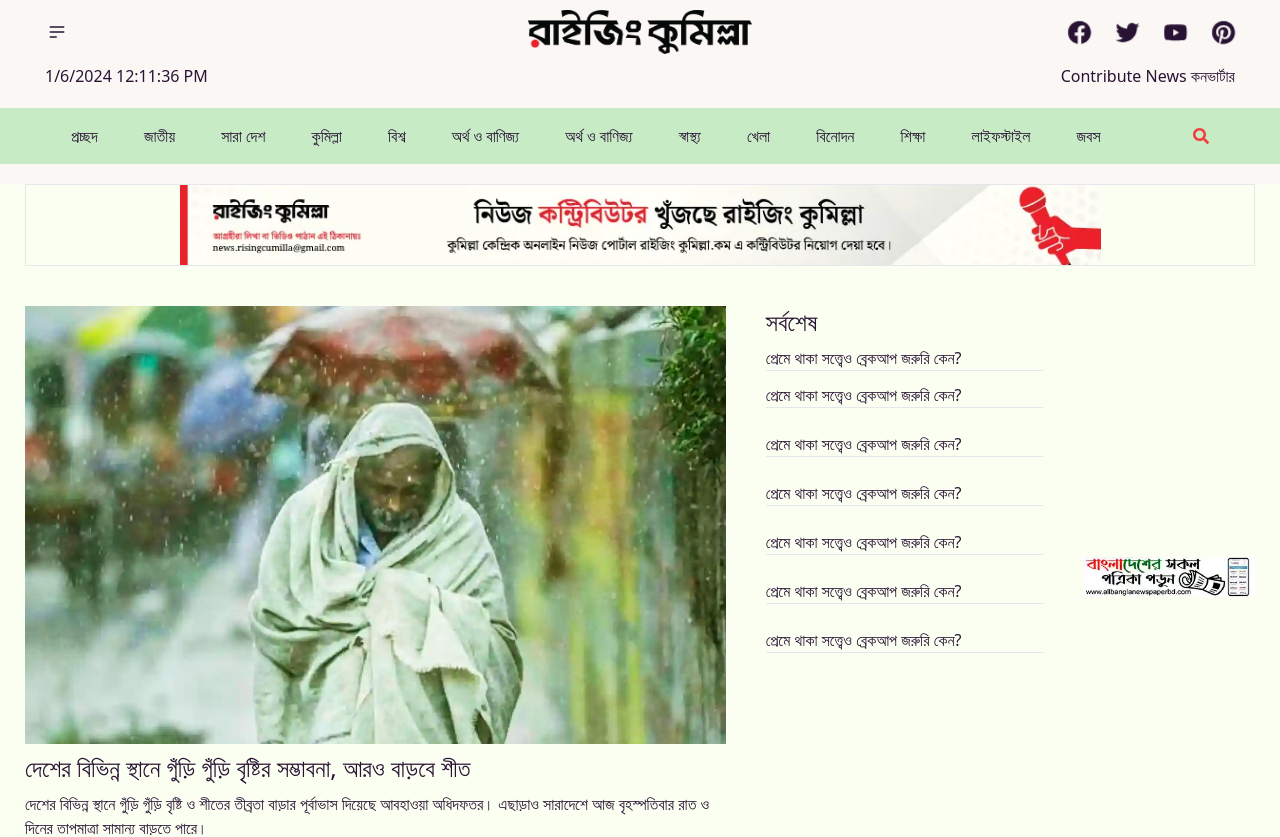
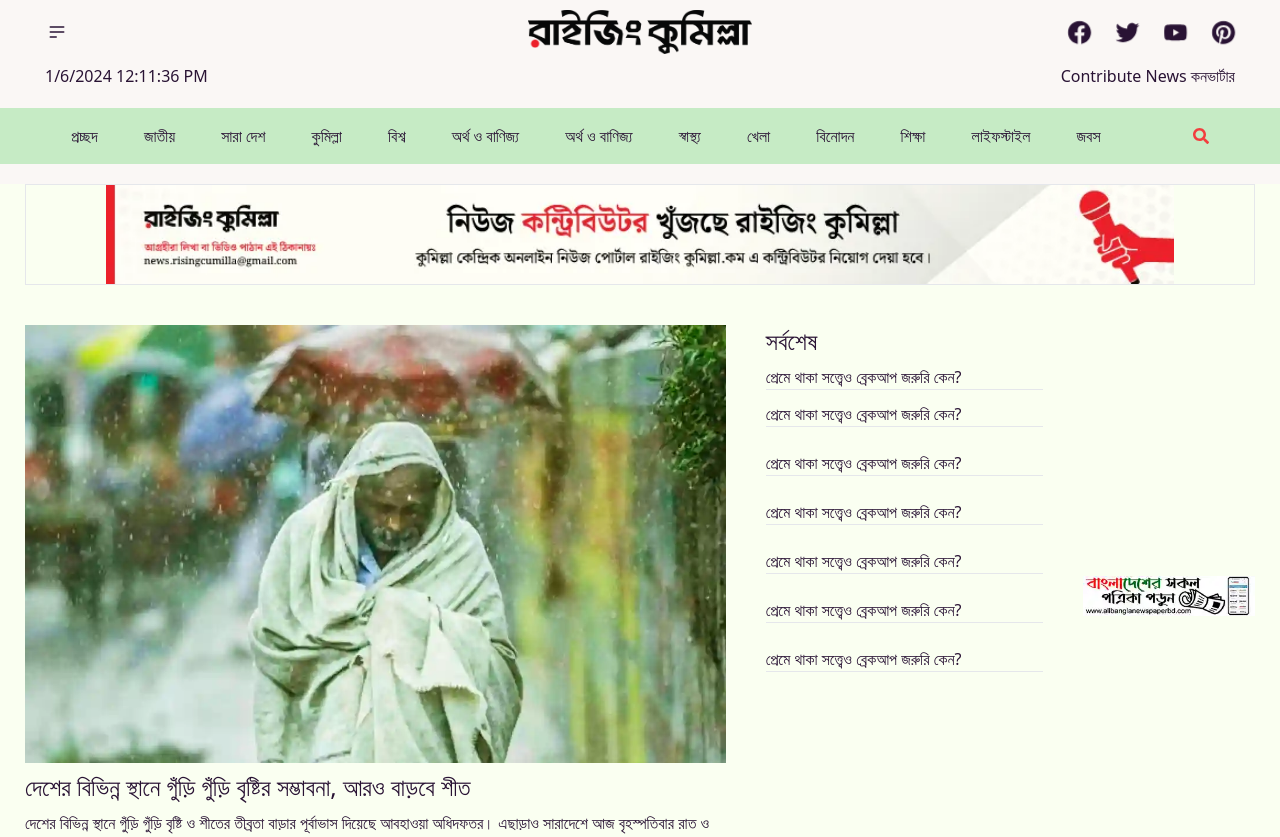
Before and after one commit to mdsajalali/rising-cumilla, a React (Vite) app: page / in a window 1280 px wide. Shown: the top 837 px of the page. Built offline with nearby package versions, Linux system fonts and the light colour scheme.

Commit message:
Heading resposive added

```diff
--- a/src/pages/Home/Heading.jsx
+++ b/src/pages/Home/Heading.jsx
@@ -1,9 +1,9 @@
 import heading from "../../assets/images/heading.webp";
 const Heading = () => {
   return (
-    <div className="max-w-[1230px] mx-auto border mb-5">
+    <div className="max-w-[1230px] mx-auto border mb-5 mt-4">
       <img
-        className="w-9/12 mx-auto h-[80px] object-cover"
+        className=" w-full mx-auto md:px-10 xl:px-20 px-5 object-contain    "
         src={heading}
         alt="Heading"
       />
```
